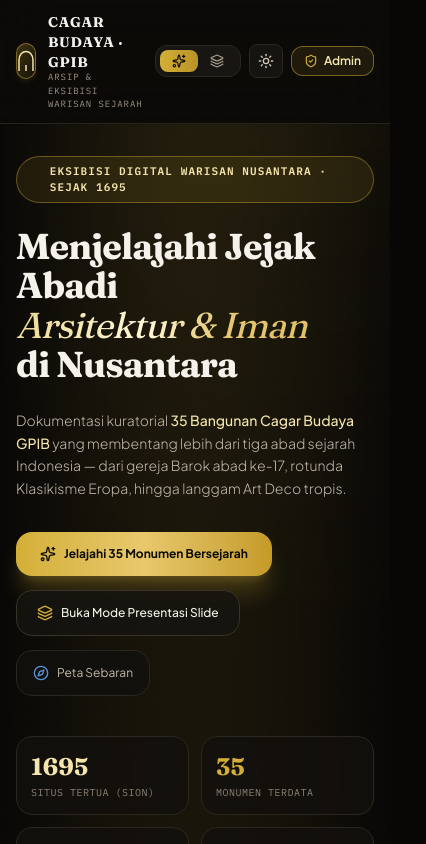
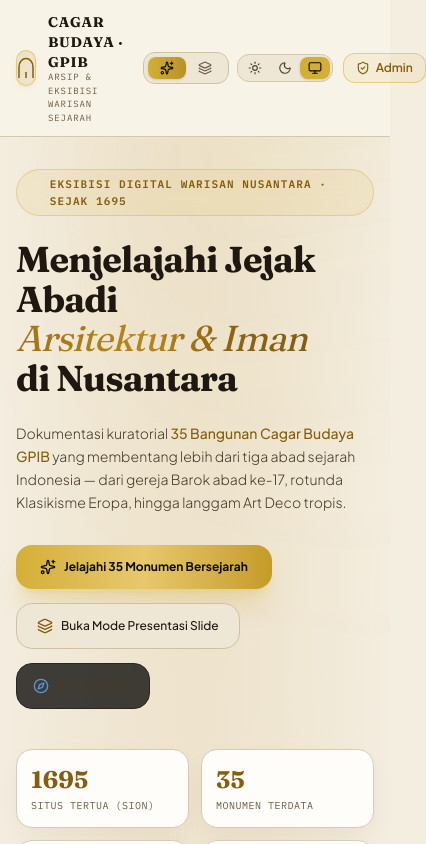
Before and after one commit to deptpeg-pixel/cagar_budaya, a Next.js app: page / in a window 390 px wide. Shown: the top 844 px of the page, 426 px wide, since content can reach past the window. Built offline with nearby package versions, Linux system fonts and the light colour scheme; no server answers; the database is empty.

Commit message:
feat: add 3-mode theme switcher (Light, Dark, System) and fix Leaflet _leaflet_pos lifecycle

```diff
--- a/src/app/admin/page.tsx
+++ b/src/app/admin/page.tsx
@@ -22,6 +22,7 @@ import {
   Sparkles
 } from "lucide-react";
 import BigScreenPresentation from "@/components/admin/BigScreenPresentation";
+import { ThemeSwitcher } from "@/components/ThemeSwitcher";
 import { CagarBudayaItem, CagarBudayaStatus, FotoBangunan } from "@/lib/types";
 import {
   fetchAllBangunan,
@@ -293,6 +294,8 @@ export default function AdminDashboardPage() {
           </div>
 
           <div className="flex items-center gap-2">
+            <ThemeSwitcher />
+
             <button
               onClick={() => setBigScreenOpen(true)}
               className="px-3.5 py-1.5 rounded-xl bg-gradient-to-r from-[#d4af37] via-[#f3e5ab] to-[#d4af37] text-[#0b0a08] text-xs font-bold shadow-lg shadow-[#d4af37]/25 hover:brightness-110 flex items-center gap-1.5 transition-all cursor-pointer"
--- a/src/app/globals.css
+++ b/src/app/globals.css
@@ -4,8 +4,11 @@
 :root {
   --background: #080706;
   --foreground: #f5f2eb;
+  --text-secondary: #b0a695;
+  --text-muted: #8c8273;
   --card: #12110e;
-  --card-border: #28241e;
+  --card-subtle: #181612;
+  --card-border: #28241d;
   --gold: #d4af37;
   --gold-light: #f3e5ab;
   --gold-glow: rgba(212, 175, 55, 0.35);
@@ -16,14 +19,17 @@
   --c-kab: #d97736;
 }
 
-.light-theme {
-  --background: #faf7f0;
-  --foreground: #1c1916;
-  --card: #ffffff;
-  --card-border: #e6ded3;
-  --gold: #9e7624;
-  --gold-light: #c8a24a;
-  --gold-glow: rgba(166, 124, 46, 0.15);
+html.light-theme {
+  --background: #f4eee1;
+  --foreground: #1e1810;
+  --text-secondary: #4f4332;
+  --text-muted: #756752;
+  --card: #fffdf9;
+  --card-subtle: #efe7d6;
+  --card-border: #d5c7ad;
+  --gold: #8c6514;
+  --gold-light: #6e4e0c;
+  --gold-glow: rgba(140, 101, 20, 0.2);
 }
 
 @theme inline {
@@ -48,6 +54,7 @@ body {
   font-family: var(--font-sans), system-ui, sans-serif;
   overflow-x: hidden;
   min-height: 100vh;
+  transition: background-color 0.35s ease, color 0.35s ease;
 }
 
 /* Custom Scrollbar */
@@ -59,7 +66,7 @@ body {
   background: var(--background);
 }
 ::-webkit-scrollbar-thumb {
-  background: #3a352c;
+  background: #8c7b60;
   border-radius: 4px;
 }
 ::-webkit-scrollbar-thumb:hover {
@@ -69,11 +76,17 @@ body {
 /* Classic Cathedral Arch Frame (Pure Image Container - Never Clips Text) */
 .arch-frame {
   border-radius: 999px 999px 14px 14px;
-  border: 1.5px solid rgba(212, 175, 55, 0.6);
+  border: 1.5px solid rgba(212, 175, 55, 0.65);
   overflow: hidden;
   position: relative;
   background: radial-gradient(circle at 50% 30%, rgba(212, 175, 55, 0.14), transparent 75%), #12110e;
-  box-shadow: 0 20px 50px -12px rgba(0, 0, 0, 0.85), inset 0 0 40px rgba(0, 0, 0, 0.5);
+  box-shadow: 0 20px 50px -12px rgba(0, 0, 0, 0.75), inset 0 0 40px rgba(0, 0, 0, 0.4);
+}
+
+html.light-theme .arch-frame {
+  border: 2px solid #b5892e;
+  background: radial-gradient(circle at 50% 30%, rgba(181, 137, 46, 0.18), transparent 75%), #e9dfc8;
+  box-shadow: 0 20px 45px -12px rgba(90, 68, 24, 0.25);
 }
 
 .arch-card-top {
@@ -127,6 +140,14 @@ body {
   -webkit-background-clip: text;
   background-clip: text;
   animation: textShimmer 6s linear infinite;
+}
+
+html.light-theme .shimmer-gold {
+  background: linear-gradient(90deg, #7c580f 0%, #b8861e 45%, #8f6512 55%, #69490a 100%);
+  background-size: 200% auto;
+  color: transparent;
+  -webkit-background-clip: text;
+  background-clip: text;
 }
 
 @keyframes floatSlow {
@@ -184,12 +205,28 @@ body {
     radial-gradient(circle at 50% 50%, rgba(18, 16, 12, 0.95) 0%, #080706 100%);
 }
 
+html.light-theme .warroom-bg {
+  background:
+    radial-gradient(circle at 15% 15%, rgba(184, 134, 30, 0.14) 0%, transparent 45%),
+    radial-gradient(circle at 85% 85%, rgba(90, 148, 214, 0.1) 0%, transparent 45%),
+    linear-gradient(180deg, #f7f2e7 0%, #ece3d0 100%);
+}
+
 .exhibition-bg {
   background:
     radial-gradient(ellipse 80% 50% at 50% -15%, rgba(212, 175, 55, 0.16), transparent 70%),
     radial-gradient(circle at 90% 30%, rgba(212, 175, 55, 0.05), transparent 45%),
     radial-gradient(circle at 10% 70%, rgba(90, 148, 214, 0.04), transparent 45%),
     #080706;
+  transition: background 0.35s ease;
+}
+
+html.light-theme .exhibition-bg {
+  background:
+    radial-gradient(ellipse 80% 50% at 50% -15%, rgba(184, 134, 30, 0.18), transparent 70%),
+    radial-gradient(circle at 90% 30%, rgba(184, 134, 30, 0.08), transparent 45%),
+    radial-gradient(circle at 10% 70%, rgba(90, 148, 214, 0.06), transparent 45%),
+    #f4eee1;
 }
 
 .grain-overlay {
@@ -197,10 +234,106 @@ body {
   background-size: 26px 26px;
 }
 
+/* =========================================================================
+   COMPREHENSIVE LIGHT THEME ADAPTATION (WARM PARCHMENT & ROYAL BRONZE)
+   ========================================================================= */
+html.light-theme .bg-\[\#080706\],
+html.light-theme .bg-\[\#0f0e0c\],
+html.light-theme .bg-\[\#0a0907\] {
+  background-color: #f4eee1 !important;
+  color: #1e1810 !important;
+}
+
+html.light-theme .bg-\[\#0c0b09\]\/85,
+html.light-theme .bg-\[\#11100e\]\/90,
+html.light-theme .bg-\[\#11100e\]\/95,
+html.light-theme .bg-\[\#141311\]\/90,
+html.light-theme .bg-\[\#11100d\]\/90 {
+  background-color: rgba(248, 243, 232, 0.92) !important;
+  border-color: #d5c7ad !important;
+}
+
+html.light-theme .bg-\[\#12110e\],
+html.light-theme .bg-\[\#12110e\]\/90,
+html.light-theme .bg-\[\#13110e\]\/80,
+html.light-theme .bg-\[\#13110e\]\/95,
+html.light-theme .bg-\[\#141311\],
+html.light-theme .bg-\[\#141310\],
+html.light-theme .bg-\[\#141310\]\/90,
+html.light-theme .bg-\[\#151411\]\/80,
+html.light-theme .bg-\[\#11100d\] {
+  background-color: #fffdf9 !important;
+  border-color: #d8cbb3 !important;
+  box-shadow: 0 8px 24px -6px rgba(90, 68, 24, 0.08) !important;
+}
+
+html.light-theme .bg-\[\#181612\],
+html.light-theme .bg-\[\#161512\],
+html.light-theme .bg-\[\#161410\],
+html.light-theme .bg-\[\#161410\]\/85,
+html.light-theme .bg-\[\#161410\]\/90,
+html.light-theme .bg-\[\#181714\],
+html.light-theme .bg-\[\#1a1815\],
+html.light-theme .bg-\[\#1d1a14\],
+html.light-theme .bg-\[\#1c1a16\],
+html.light-theme .bg-\[\#100e0b\]\/95,
+html.light-theme .bg-\[\#14120e\],
+html.light-theme .bg-\[\#15130f\]\/90 {
+  background-color: #efe7d6 !important;
+  border-color: #d0c0a3 !important;
+}
+
+html.light-theme .text-\[\#f5f2eb\],
+html.light-theme .text-\[\#f2eee6\],
+html.light-theme .text-white {
+  color: #1e1810 !important;
+}
+
+html.light-theme .text-\[\#c2b8a8\],
+html.light-theme .text-\[\#d1c7b7\],
+html.light-theme .text-\[\#dfd7c8\],
+html.light-theme .text-\[\#d4cbbe\],
+html.light-theme .text-\[\#b8ae9e\],
+html.light-theme .text-\[\#b8ad9e\],
+html.light-theme .text-\[\#b0a695\] {
+  color: #463a2a !important;
+}
+
+html.light-theme .text-\[\#a89f91\],
+html.light-theme .text-\[\#9c9283\],
+html.light-theme .text-\[\#8c8273\],
+html.light-theme .text-\[\#8a7f70\],
+html.light-theme .text-\[\#786f61\] {
+  color: #6b5c47 !important;
+}
+
+html.light-theme .text-\[\#f3e5ab\],
+html.light-theme .text-\[\#e6c875\],
+html.light-theme .text-\[\#d4af37\],
+html.light-theme .text-\[\#c8a24a\] {
+  color: #855e10 !important;
+}
+
+html.light-theme .border-\[\#28241d\],
+html.light-theme .border-\[\#2c2822\],
+html.light-theme .border-\[\#2e2920\],
+html.light-theme .border-\[\#302b22\],
+html.light-theme .border-\[\#302a22\],
+html.light-theme .border-\[\#26221b\],
+html.light-theme .border-\[\#242019\],
+html.light-theme .border-\[\#1e1b16\],
+html.light-theme .border-\[\#1c1914\] {
+  border-color: #d5c7ad !important;
+}
+
 /* Leaflet styling */
 .leaflet-container {
   background: #0d0c0a !important;
   font-family: inherit !important;
+}
+
+html.light-theme .leaflet-container {
+  background: #e8e0cf !important;
 }
 
 .leaflet-popup-content-wrapper {
@@ -211,6 +344,17 @@ body {
   box-shadow: 0 10px 30px rgba(0, 0, 0, 0.7) !important;
 }
 
+html.light-theme .leaflet-popup-content-wrapper {
+  background: #fffdf9 !important;
+  color: #1e1810 !important;
+  border: 1px solid #cbb999 !important;
+  box-shadow: 0 10px 25px rgba(90, 68, 24, 0.18) !important;
+}
+
 .leaflet-popup-tip {
   background: #181714 !important;
 }
+
+html.light-theme .leaflet-popup-tip {
+  background: #fffdf9 !important;
+}
--- a/src/app/layout.tsx
+++ b/src/app/layout.tsx
@@ -42,6 +42,7 @@ export default function RootLayout({
   return (
     <html
       lang="id"
+      data-scroll-behavior="smooth"
       className={`${fraunces.variable} ${plusJakartaSans.variable} ${ibmPlexMono.variable} h-full dark`}
     >
       <body className="min-h-full flex flex-col font-sans antialiased bg-[#0f0e0c] text-[#f2eee6]">
--- a/src/components/MapInteractive.tsx
+++ b/src/components/MapInteractive.tsx
@@ -199,10 +199,10 @@ export default function MapInteractive({
         )};letter-spacing:1px;margin-bottom:2px;">
           ${b.status} · NO. ${String(b.no).padStart(2, "0")}
         </div>
-        <div style="font-weight:700;font-size:14px;color:#f5f2eb;line-height:1.25;margin-bottom:4px;">
+        <div style="font-weight:700;font-size:14px;color:var(--foreground);line-height:1.25;margin-bottom:4px;">
           ${b.nama}
         </div>
-        <div style="font-size:11px;color:#a89f91;margin-bottom:8px;">
+        <div style="font-size:11px;color:var(--text-secondary);margin-bottom:8px;">
           ${b.alamat || "Alamat belum tercatat"}
         </div>
         <button id="btn-popup-${b.id}" style="
--- a/src/components/Navbar.tsx
+++ b/src/components/Navbar.tsx
@@ -1,12 +1,9 @@
 "use client";
 
 import Link from "next/link";
-import { useState } from "react";
 import {
   Compass,
   Printer,
-  Sun,
-  Moon,
   Maximize2,
   ShieldCheck,
   Sparkles,
@@ -15,6 +12,7 @@ import {
   BarChart3,
   BookOpen
 } from "lucide-react";
+import { ThemeSwitcher } from "./ThemeSwitcher";
 
 interface NavbarProps {
   viewMode: "deck" | "grid";
@@ -29,20 +27,6 @@ export function Navbar({
   onJumpToSlide,
   onOpenOverview,
 }: NavbarProps) {
-  const [isLight, setIsLight] = useState(false);
-
-  const toggleTheme = () => {
-    const nextTheme = !isLight;
-    setIsLight(nextTheme);
-    if (nextTheme) {
-      document.documentElement.classList.add("light-theme");
-      document.documentElement.classList.remove("dark");
-    } else {
-      document.documentElement.classList.remove("light-theme");
-      document.documentElement.classList.add("dark");
-    }
-  };
-
   const handlePrint = () => {
     window.print();
   };
@@ -154,14 +138,8 @@ export function Navbar({
           </div>
 
           {/* Quick Actions */}
-          <div className="flex items-center gap-1">
-            <button
-              onClick={toggleTheme}
-              className="p-2 rounded-lg border border-[#2c271f] bg-[#161410] text-[#d1c7b7] hover:text-[#f3e5ab] hover:border-[#d4af37]/50 transition-colors cursor-pointer"
-              title={isLight ? "Beralih ke Tema Gelap" : "Beralih ke Tema Terang"}
-            >
-              {isLight ? <Moon className="w-4 h-4" /> : <Sun className="w-4 h-4" />}
-            </button>
+          <div className="flex items-center gap-1.5">
+            <ThemeSwitcher />
 
             <button
               onClick={handlePrint}
--- /dev/null
+++ b/src/components/ThemeSwitcher.tsx
@@ -0,0 +1,124 @@
+"use client";
+
+import { useEffect, useState } from "react";
+import { Sun, Moon, Monitor } from "lucide-react";
+
+export type ThemeMode = "light" | "dark" | "system";
+
+const THEME_STORAGE_KEY = "cagar_budaya_theme_mode";
+
+export function applyThemeToDOM(mode: ThemeMode) {
+  if (typeof window === "undefined") return;
+
+  const root = document.documentElement;
+  let resolved: "light" | "dark" = "dark";
+
+  if (mode === "system") {
+    const prefersDark = window.matchMedia("(prefers-color-scheme: dark)").matches;
+    resolved = prefersDark ? "dark" : "light";
+  } else {
+    resolved = mode;
+  }
+
+  root.setAttribute("data-theme", resolved);
+  root.setAttribute("data-theme-mode", mode);
+
+  if (resolved === "light") {
+    root.classList.add("light-theme");
+    root.classList.remove("dark");
+  } else {
+    root.classList.remove("light-theme");
+    root.classList.add("dark");
+  }
+}
+
+export function ThemeSwitcher() {
+  const [mode, setMode] = useState<ThemeMode>("dark");
+  const [mounted, setMounted] = useState(false);
+
+  useEffect(() => {
+    setMounted(true);
+    const saved = localStorage.getItem(THEME_STORAGE_KEY) as ThemeMode | null;
+    const initialMode: ThemeMode =
+      saved === "light" || saved === "dark" || saved === "system" ? saved : "system";
+    setMode(initialMode);
+    applyThemeToDOM(initialMode);
+
+    // Listen to OS theme changes when in 'system' mode
+    const mediaQuery = window.matchMedia("(prefers-color-scheme: dark)");
+    const handleChange = () => {
+      const currentSaved =
+        (localStorage.getItem(THEME_STORAGE_KEY) as ThemeMode | null) || "system";
+      if (currentSaved === "system") {
+        applyThemeToDOM("system");
+      }
+    };
+
+    mediaQuery.addEventListener("change", handleChange);
+    return () => mediaQuery.removeEventListener("change", handleChange);
+  }, []);
+
+  const handleSelectMode = (nextMode: ThemeMode) => {
+    setMode(nextMode);
+    localStorage.setItem(THEME_STORAGE_KEY, nextMode);
+    applyThemeToDOM(nextMode);
+  };
+
+  if (!mounted) {
+    return (
+      <div className="h-8 w-24 rounded-xl border border-[#2c271f] bg-[#161410] animate-pulse" />
+    );
+  }
+
+  return (
+    <div
+      className="theme-switcher inline-flex items-center rounded-xl p-0.5 border border-[var(--card-border)] bg-[var(--card-subtle)]"
+      role="group"
+      aria-label="Pilih Tema Tampilan"
+    >
+      <button
+        type="button"
+        onClick={() => handleSelectMode("light")}
+        className={`px-2 py-1 rounded-lg text-[11px] font-mono flex items-center gap-1 transition-all cursor-pointer ${
+          mode === "light"
+            ? "bg-[#d4af37] text-[#0b0a08] font-bold shadow-sm"
+            : "text-[var(--text-secondary)] hover:text-[var(--foreground)]"
+        }`}
+        title="Tema Terang (Kertas Arsip Klasik)"
+      >
+        <Sun className="w-3.5 h-3.5" />
+        <span className="hidden lg:inline">Terang</span>
+      </button>
+
+      <button
+        type="button"
+        onClick={() => handleSelectMode("dark")}
+        className={`px-2 py-1 rounded-lg text-[11px] font-mono flex items-center gap-1 transition-all cursor-pointer ${
+          mode === "dark"
+            ? "bg-[#d4af37] text-[#0b0a08] font-bold shadow-sm"
+            : "text-[var(--text-secondary)] hover:text-[var(--foreground)]"
+        }`}
+        title="Tema Gelap (Obsidian & Emas)"
+      >
+        <Moon className="w-3.5 h-3.5" />
+        <span className="hidden lg:inline">Gelap</span>
+      </button>
+
+      <button
+        type="button"
+        onClick={() => handleSelectMode("system")}
+        className={`px-2 py-1 rounded-lg text-[11px] font-mono flex items-center gap-1 transition-all cursor-pointer ${
+          mode === "system"
+            ? "bg-[#d4af37] text-[#0b0a08] font-bold shadow-sm"
+            : "text-[var(--text-secondary)] hover:text-[var(--foreground)]"
+        }`}
+        title="Ikuti Pengaturan Tema Sistem Operasi"
+      >
+        <Monitor className="w-3.5 h-3.5" />
+        <span className="hidden lg:inline">Sistem</span>
+      </button>
+    </div>
+  );
+}
+
+export default ThemeSwitcher;
```
